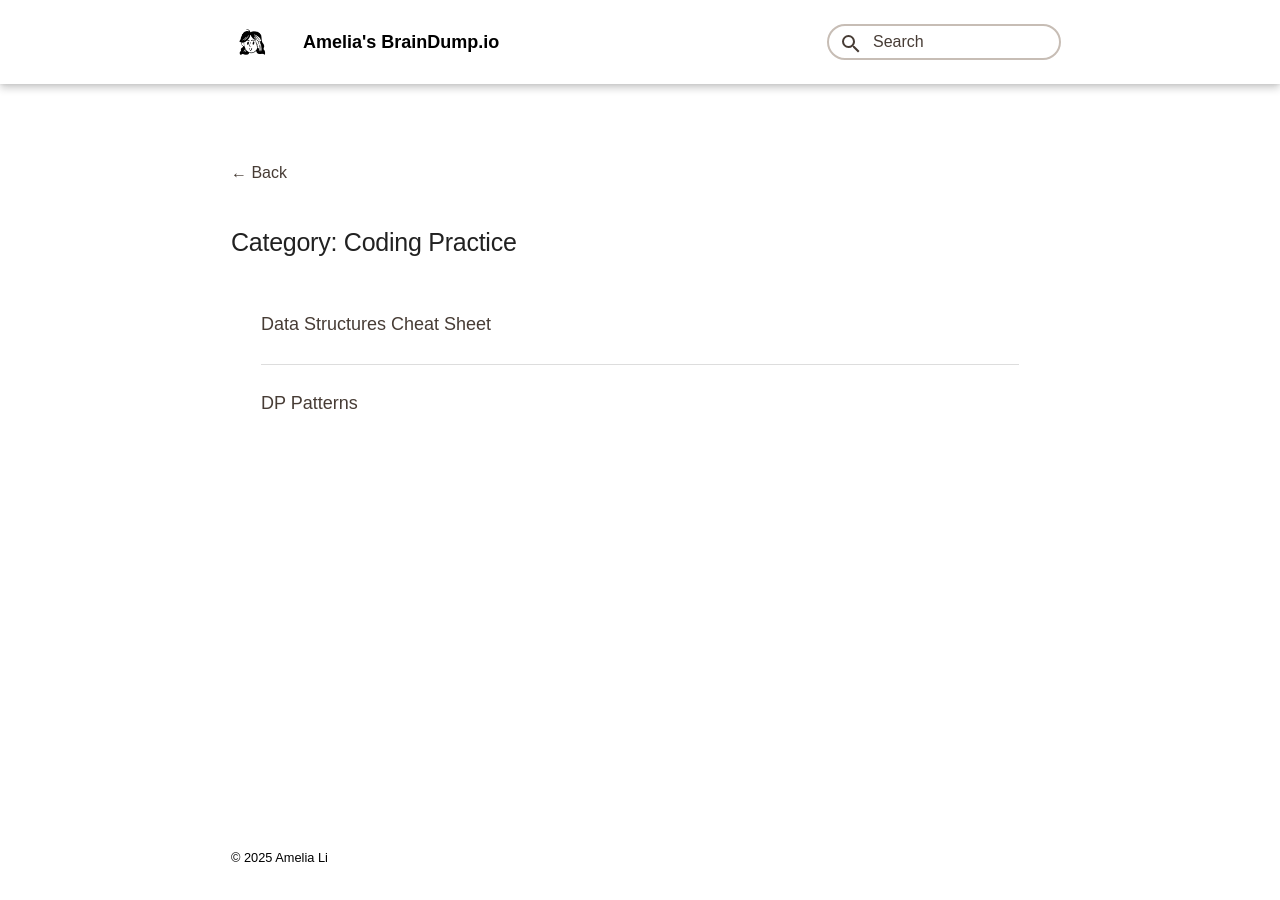
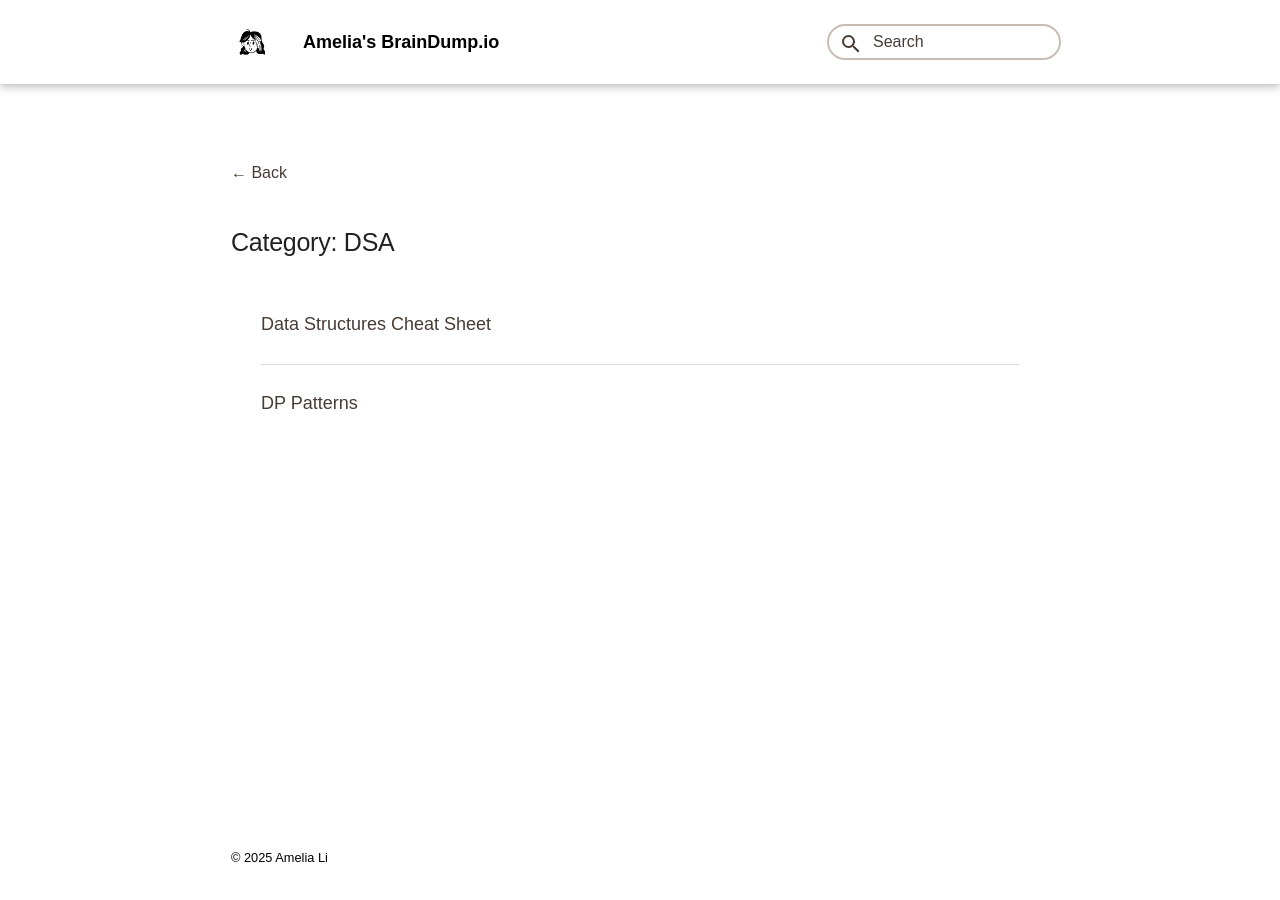
Before and after one commit to amelial9/milynotes, an MkDocs documentation site: the page built from docs/dsa/Index.md, in a window 1280 px wide. Built offline with MkDocs 1.6.1 and Material for MkDocs 9.7.7, drawn with Linux system fonts in a browser that asks for light colours; some web fonts are replaced.

Commit message:
Update Index.md

```diff
--- a/docs/dsa/Index.md
+++ b/docs/dsa/Index.md
@@ -11,7 +11,7 @@ hide:
 </div>
 
 #
-## Category: Coding Practice
+## Category: DSA
 
 <div class="category-index">
   <a href="../../coding/dss" class="index-link">Data Structures Cheat Sheet</a>
```
